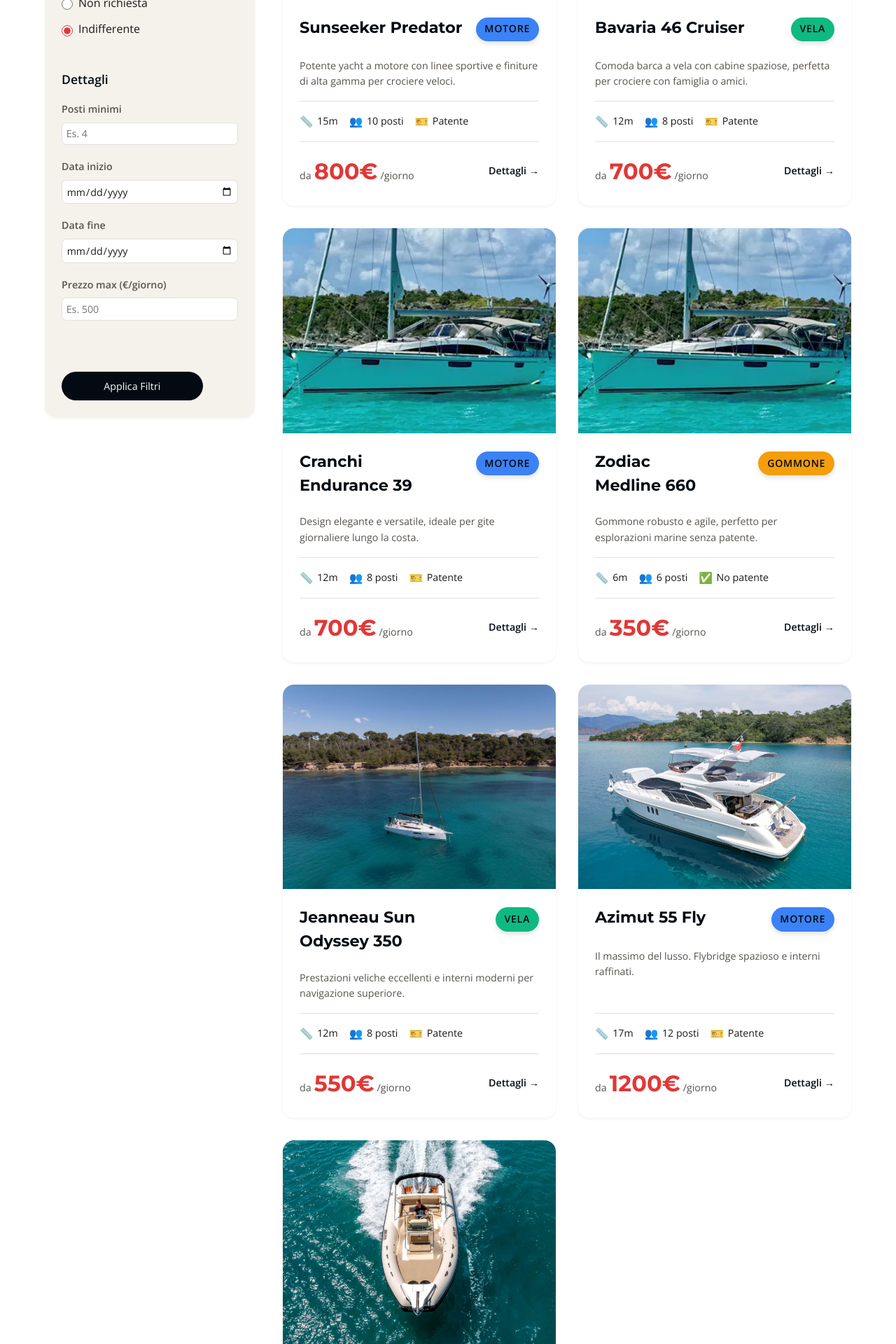
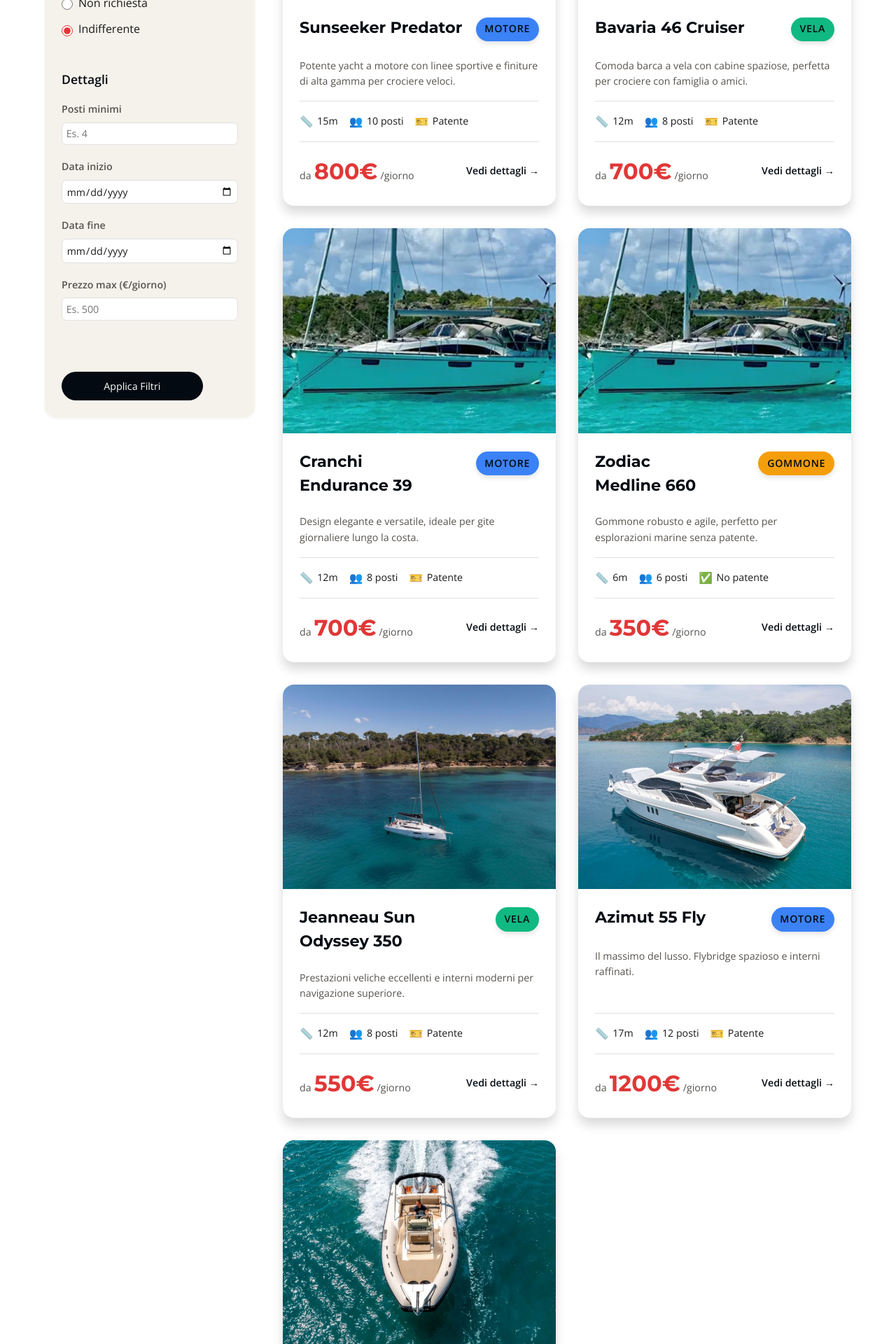
Before and after one commit to biasuzzi-davide/SailUP, a PHP site: page /public/pages/catalogo_noleggio.html in a window 1280 px wide. Shown: the part 840-2760 px from the top of the page at 70% size. Run offline with PHP 8.4, Linux system fonts and the light colour scheme.

Commit message:
primo cambiamento alle card per rendere l'accesso visbile

```diff
--- a/public/css/mobile.css
+++ b/public/css/mobile.css
@@ -467,6 +467,10 @@ footer .logo p {
     grid-template-columns: 1fr 1fr;
 }
 
+.product-header {
+    flex-wrap: wrap;
+}
+
 .product-specs {
     flex-direction: column;
     gap: 0.5em;
--- a/public/css/style.css
+++ b/public/css/style.css
@@ -667,27 +667,9 @@ body.layout-full-width {
   background-color: var(--col-card);
   border-radius: var(--radius-card);
   overflow: hidden;
-  box-shadow: var(--shadow-sm);
-  transition: all 0.3s ease;
+  box-shadow: var(--shadow-lg);
   display: flex;
   flex-direction: column;
-}
-
-.product-card:hover {
-  transform: translateY(-5px);
-  box-shadow: var(--shadow-md);
-}
-
-.product-card:has(.product-card-link:focus-visible) {
-  outline: 3px solid var(--col-accent);
-}
-
-.product-card-link {
-  text-decoration: none;
-  color: inherit;
-  display: flex;
-  flex-direction: column;
-  height: 100%;
 }
 
 .product-card-image {
@@ -695,7 +677,6 @@ body.layout-full-width {
   aspect-ratio: 4/3;
   display: block;
   object-fit: cover;
-  transition: transform 0.3s ease;
 }
 
 .product-card-content {
@@ -771,32 +752,32 @@ body.layout-full-width {
   color: var(--col-text-muted);
 }
 
-.product-cta {
+a.product-cta {
   font-size: var(--fs-sm);
-  font-weight: 600;
-  color: var(--col-primary);
-  transition: color 0.2s;
-}
-
-.product-card:hover .product-cta {
-  color: var(--col-accent);
+  font-weight: 700;
+  color: var(--col-primary); /* Colore base scuro */
+  text-decoration: none; /* Nessuna sottolineatura di default */
+  display: inline-flex;
+  align-items: center;
+  gap: 0.3em;
+  transition: color 0.2s ease, transform 0.2s ease;
+  padding: 0.5em 0; /* Aumenta l'area cliccabile senza creare un "bottone falso" */
+}
+
+a.product-cta:hover {
+  color: var(--col-accent); /* Diventa rosso/accent al passaggio */
+  transform: translateX(4px); /* Si sposta leggermente a destra */
+  cursor: pointer;
+}
+
+a.product-cta:focus-visible {
+  outline: 2px solid var(--col-accent);
+  border-radius: var(--radius-sm);
 }
 
 /* =========================================
    8. BADGE & STATUS
    ========================================= */
-.badge {
-  display: inline-flex;
-  align-items: center;
-  justify-content: center;
-  min-width: 1.8em;
-  padding: 0.2em 0.6em;
-  font-size: 0.85em;
-  font-weight: 700;
-  background-color: var(--col-border);
-  color: var(--col-text);
-  border-radius: 999px;
-}
 
 .product-badge {
   padding: 0.4em 0.9em;
@@ -997,7 +978,6 @@ body.layout-full-width {
 
 .auth-card {
   width: 100%;
-  max-width: 500px;
   margin: 0 auto;
   background-color: var(--col-bg);
   border: 1px solid var(--col-border);
@@ -1307,7 +1287,6 @@ body.layout-full-width {
   display: flex;
   justify-content: space-between;
   align-items: center;
-  flex-wrap: wrap;
   gap: 1em;
   margin-bottom: 2em;
   padding-bottom: 1em;
@@ -2091,7 +2070,6 @@ tr>*:last-child { width: 8rem; text-align: right; overflow: visible; }
   border: 1px solid var(--col-border);
   border-radius: var(--radius-card);
   box-shadow: var(--shadow-sm);
-  max-width: 800px;
   margin: 0 auto 3em auto;
   padding: 2.5em;
 }
--- a/public/pages/catalogo_noleggio.html
+++ b/public/pages/catalogo_noleggio.html
@@ -177,9 +177,6 @@
         <div class="catalog-grid">
 
           <article class="product-card">
-            <a href="dettaglio_barca.html?id=sunseeker" class="product-card-link"
-              aria-label="Vedi dettagli Sunseeker Predator">
-
             <img class="product-card-image"
               src="https://images.unsplash.com/photo-1569263979104-865ab7cd8d13?auto=format&fit=crop&w=400&q=80"
               alt="Yacht a motore Sunseeker Predator ormeggiato" width="400" height="267" />
@@ -217,16 +214,15 @@
                   <span class="price-value">800€</span>
                   <span class="price-period">/giorno</span>
                 </div>
-                  <span class="product-cta">Dettagli →</span>
+                <a href="dettaglio_barca.html?id=sunseeker" class="product-cta"
+                  aria-label="Vedi dettagli Sunseeker Predator">
+                  Vedi dettagli →
+                </a>
               </div>
             </div>
-            </a>
           </article>
 
           <article class="product-card">
-            <a href="dettaglio_barca.html?id=bavaria46" class="product-card-link"
-              aria-label="Vedi dettagli Bavaria 46 Cruiser">
-
             <img class="product-card-image" src="../img/Bavaria_46.webp" alt="Barca a vela Bavaria 46 Cruiser"
               width="400" height="267" />
 
@@ -263,16 +259,15 @@
                   <span class="price-value">700€</span>
                   <span class="price-period">/giorno</span>
                 </div>
-                  <span class="product-cta">Dettagli →</span>
+                <a href="dettaglio_barca.html?id=bavaria46" class="product-cta"
+                  aria-label="Vedi dettagli Bavaria 46 Cruiser">
+                  Vedi dettagli →
+                </a>
               </div>
             </div>
-            </a>
           </article>
 
           <article class="product-card">
-            <a href="dettaglio_barca.html?id=cranchi" class="product-card-link"
-              aria-label="Vedi dettagli Cranchi Endurance 39">
-
             <img class="product-card-image" src="../img/Bavaria_46.webp"
               alt="Motoscafo Cranchi Endurance 39 in navigazione" width="400" height="267" />
 
@@ -309,16 +304,15 @@
                   <span class="price-value">700€</span>
                   <span class="price-period">/giorno</span>
                 </div>
-                  <span class="product-cta">Dettagli →</span>
+                <a href="dettaglio_barca.html?id=cranchi" class="product-cta"
+                  aria-label="Vedi dettagli Cranchi Endurance 39">
+                  Vedi dettagli →
+                </a>
               </div>
             </div>
-            </a>
           </article>
 
           <article class="product-card">
-            <a href="dettaglio_barca.html?id=zodiac" class="product-card-link"
-              aria-label="Vedi dettagli Zodiac Medline 660">
-
             <img class="product-card-image" src="../img/Bavaria_46.webp"
               alt="Gommone Zodiac Medline 660 con motore fuoribordo" width="400" height="267" />
 
@@ -355,16 +349,15 @@
                   <span class="price-value">350€</span>
                   <span class="price-period">/giorno</span>
                 </div>
-                  <span class="product-cta">Dettagli →</span>
+                <a href="dettaglio_barca.html?id=zodiac" class="product-cta"
+                  aria-label="Vedi dettagli Zodiac Medline 660">
+                  Vedi dettagli →
+                </a>
               </div>
             </div>
-            </a>
           </article>
 
           <article class="product-card">
-            <a href="dettaglio_barca.html?id=odyssey" class="product-card-link"
-              aria-label="Vedi dettagli Jeanneau Sun Odyssey 350">
-
             <img class="product-card-image" src="../img/jeanneau_sun_odyssey 350_2.jpg"
               alt="Barca a vela Jeanneau Sun Odyssey 350 con vele spiegate" width="400" height="267" />
 
@@ -401,15 +394,15 @@
                   <span class="price-value">550€</span>
                   <span class="price-period">/giorno</span>
                 </div>
-                  <span class="product-cta">Dettagli →</span>
+                <a href="dettaglio_barca.html?id=odyssey" class="product-cta"
+                  aria-label="Vedi dettagli Jeanneau Sun Odyssey 350">
+                  Vedi dettagli →
+                </a>
               </div>
             </div>
-            </a>
           </article>
 
           <article class="product-card">
-            <a href="dettaglio_barca.html?id=azimut" class="product-card-link" aria-label="Vedi dettagli Azimut 55 Fly">
-
             <img class="product-card-image" src="../img/Azimut_55_fly_2.webp"
               alt="Yacht a motore Azimut 55 Fly con flybridge" width="400" height="267" />
 
@@ -446,16 +439,14 @@
                   <span class="price-value">1200€</span>
                   <span class="price-period">/giorno</span>
                 </div>
-                  <span class="product-cta">Dettagli →</span>
+                <a href="dettaglio_barca.html?id=azimut" class="product-cta" aria-label="Vedi dettagli Azimut 55 Fly">
+                  Vedi dettagli →
+                </a>
               </div>
             </div>
-            </a>
           </article>
 
           <article class="product-card">
-            <a href="dettaglio_barca.html?id=joker" class="product-card-link"
-              aria-label="Vedi dettagli Joker Clubman 24">
-
             <img class="product-card-image" src="../img/Joker_clubman_24_1.webp"
               alt="Gommone Joker Boat Clubman 24 in navigazione" width="400" height="267" />
 
@@ -492,11 +483,13 @@
                   <span class="price-value">300€</span>
                   <span class="price-period">/giorno</span>
                 </div>
-                  <span class="product-cta">Dettagli →</span>
+                <a href="dettaglio_barca.html?id=joker" class="product-cta" aria-label="Vedi dettagli Joker Clubman 24">
+                  Vedi dettagli →
+                </a>
               </div>
             </div>
-            </a>
           </article>
+
         </div>
       </div>
     </section>
@@ -546,7 +539,8 @@
     <div class="footer-bottom">
       <div class="footer-bottom-container">
         <p class="copyright">
-          &copy; 2025 SailUP <abbr title="Società a responsabilità limitata">S.r.l.</abbr> - <span lang="en">All rights reserved</span>.
+          &copy; 2025 SailUP <abbr title="Società a responsabilità limitata">S.r.l.</abbr> - <span lang="en">All rights
+            reserved</span>.
         </p>
 
         <div class="valid-logos">
```
Also changed, not shown: public/pages/catalogo_esperienze.html (+16 -18 lines). Lines whose indentation alone changed are shown as unchanged.
